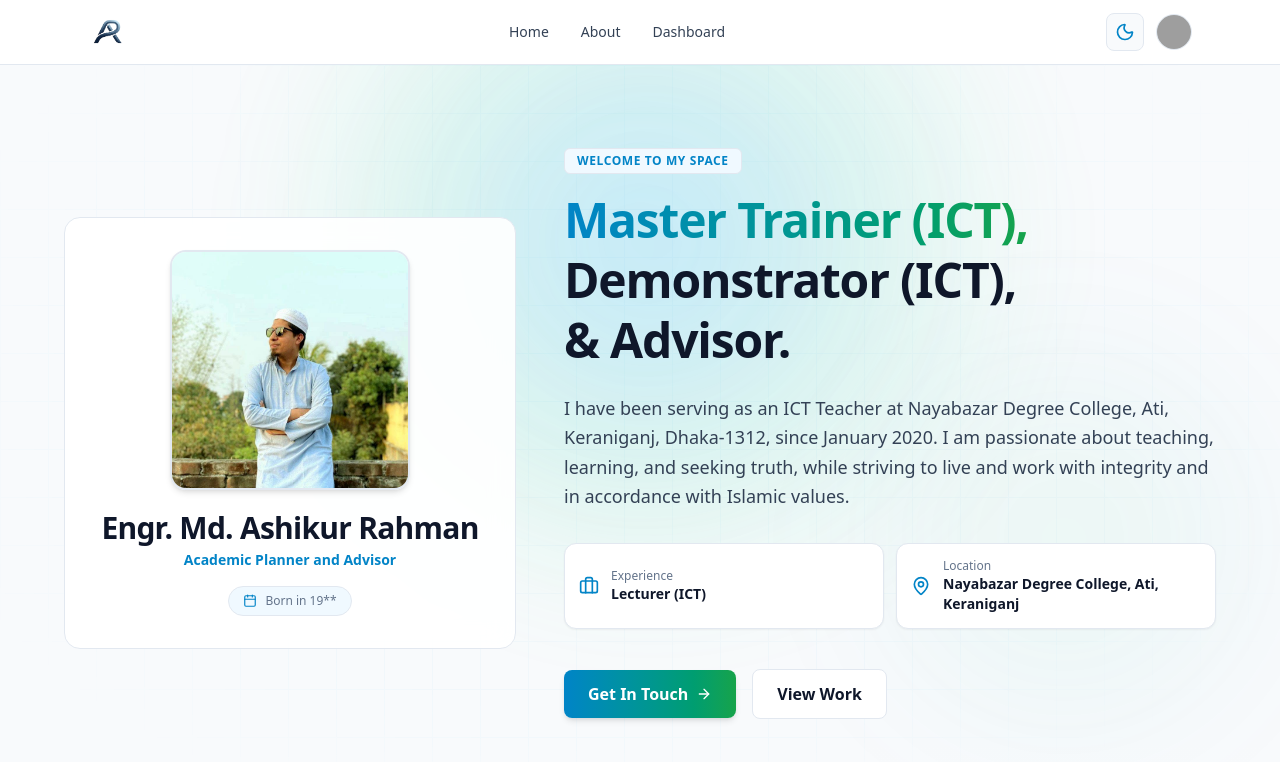
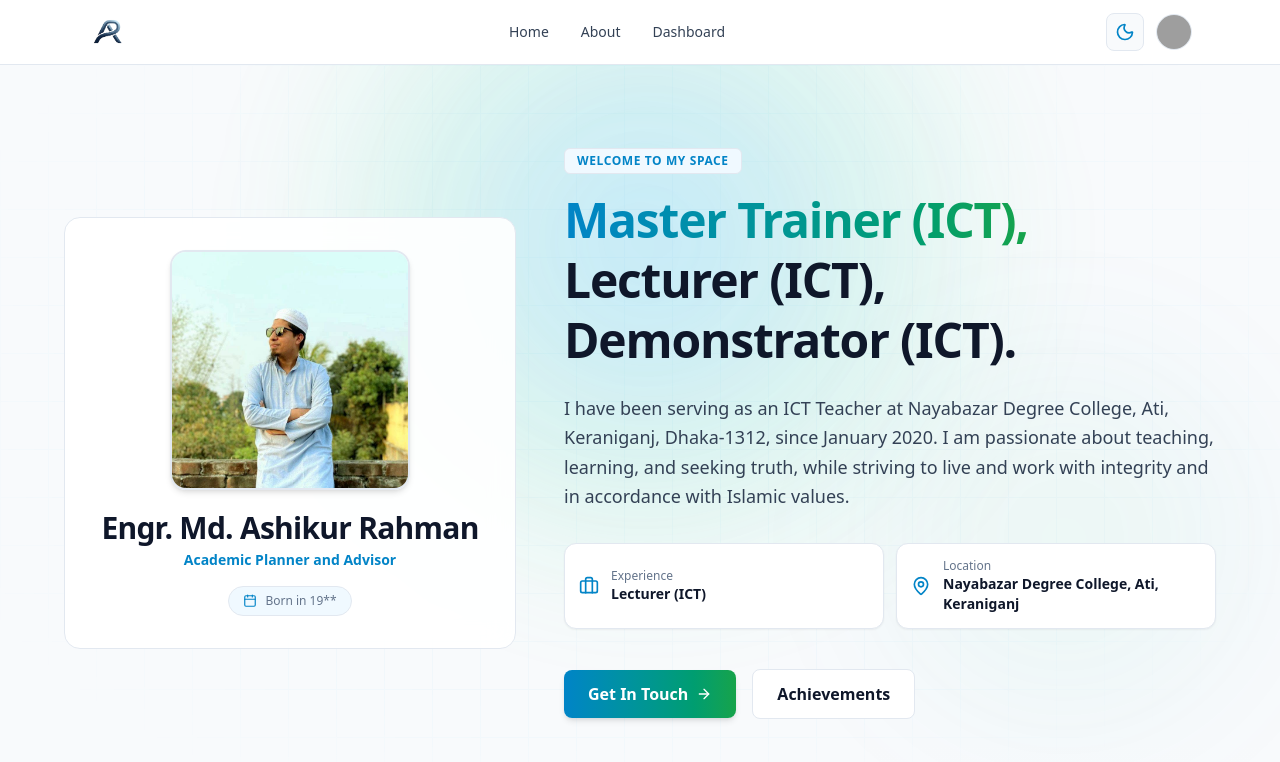
Before and after one commit to CodeByMonir/MdAshikurRahman, a Next.js app: page / in a window 1280 px wide. Shown: the top 762 px of the page. Built offline with nearby package versions, Linux system fonts and the light colour scheme; grey boxes are pictures that could not be loaded.

Commit message:
updated the hero section

```diff
--- a/src/Components/Home/Hero.jsx
+++ b/src/Components/Home/Hero.jsx
@@ -73,9 +73,9 @@ export default function Hero() {
                                 Master Trainer (ICT),
                             </span>
                             <br />
-                            Demonstrator (ICT),
+                            Lecturer (ICT),
                             <br />
-                            & Advisor.
+                            Demonstrator (ICT).
                         </h1>
                     </div>
 
@@ -117,10 +117,10 @@ export default function Hero() {
                         </a>
 
                         <a
-                            href="#projects"
+                            href="/achievements"
                             className="w-full sm:w-auto inline-flex items-center justify-center gap-2 px-6 py-3 rounded-lg font-semibold border border-[#E2E8F0] dark:border-[rgba(56,189,248,0.15)] bg-white dark:bg-[rgba(15,23,42,0.75)] text-[#0F172A] dark:text-[#F8FAFC] hover:border-[#0284C7] dark:hover:border-[#38BDF8] transition-colors active:scale-98"
                         >
-                            View Work
+                            Achievements
                         </a>
                     </div>
                 </motion.div>
```
